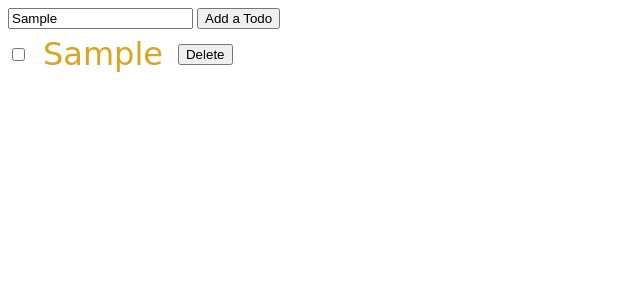
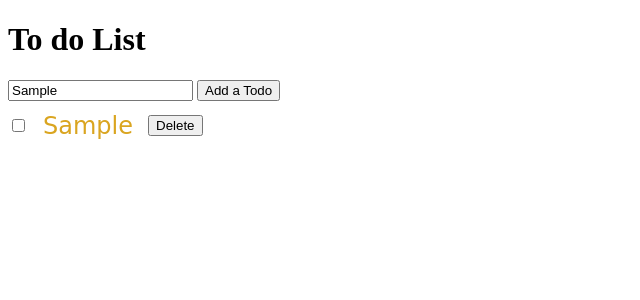
Before and after one commit to vanyanv/svelt-studyApp, a SvelteKit app: page / in a window 1280 px wide. Both pictures are taken after typing "Sample" into the empty fields and a click on the button "Add a Todo". Shown: the top 300 px of the page, without its empty margins (0-640 px from the left). Built offline with nearby package versions, Linux system fonts and the light colour scheme.

Commit message:
user todos are now stored in local storage

```diff
--- a/src/routes/+page.svelte
+++ b/src/routes/+page.svelte
@@ -11,6 +11,11 @@
 		}
 	});
 
+	//updating local Storage
+	function updateStorage() {
+		localStorage.setItem('todos', JSON.stringify(todos));
+	}
+
 	type toDO = {
 		toDo: string;
 		completed: boolean;
@@ -18,22 +23,25 @@
 
 	function addTodos() {
 		todos.unshift({ toDo: toDO, completed: false });
+		updateStorage();
 		todos = todos;
 	}
 
 	function removeATodo(index: number) {
 		todos = todos.filter((_, i) => i !== index);
+		updateStorage();
 	}
 
 	$: console.log(todos);
 </script>
 
+<h1>To do List</h1>
 <input type="text" bind:value={toDO} />
 <button on:click={addTodos}>Add a Todo</button>
 
 {#each todos as todo, index}
 	<div class="todo">
-		<input type="checkbox" bind:checked={todo.completed} />
+		<input type="checkbox" bind:checked={todo.completed} on:click={updateStorage} />
 		<p>{todo.toDo}</p>
 		<button on:click={() => removeATodo(index)}>Delete</button>
 	</div>
@@ -43,14 +51,15 @@
 	.todo {
 		display: flex;
 		align-items: center;
+		overflow-wrap: break-word;
 		gap: 15px;
 		height: 50px;
-		width: 100px;
+		width: 500px;
 	}
 
 	p {
 		color: goldenrod;
 		font-family: 'Comic Sans MS', cursive;
-		font-size: 2em;
+		font-size: 1.5em;
 	}
 </style>
```
